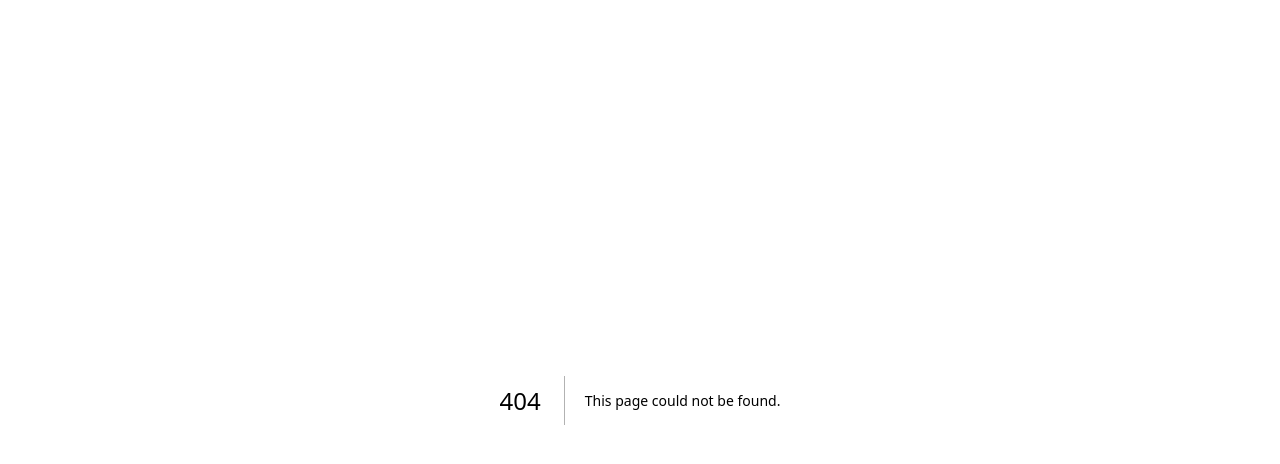
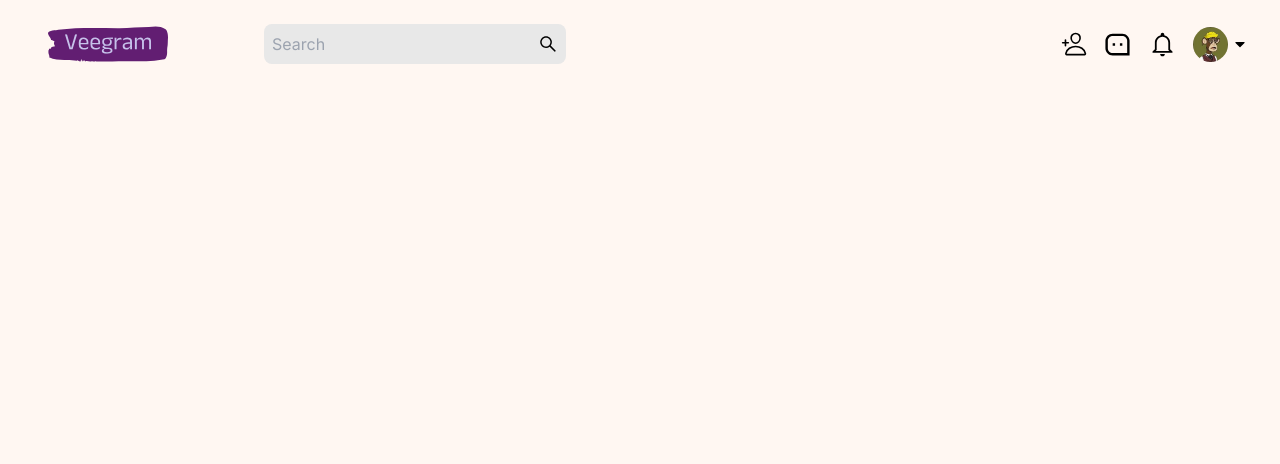
Before and after one commit to Victorasamu123/Veegram-Clients, a Next.js app: page /home in a window 1280 px wide. Before the commit this address had no page. Shown: the top 464 px of the page. Built offline with nearby package versions, Linux system fonts and the light colour scheme.

Commit message:
hpmepage navbar

```diff
--- a/src/app/hello.tsx
+++ /dev/null
@@ -1,5 +0,0 @@
-export default function Hello ()  {
-    return (
-      <div>Home</div>
-    )
-  };
--- /dev/null
+++ b/src/app/home/layout.tsx
@@ -0,0 +1,7 @@
+export default function HomeLayout({
+    children,
+}:{
+    children:React.ReactNode
+}) {
+    return <section>{children}</section>
+}
--- /dev/null
+++ b/src/app/home/page.tsx
@@ -0,0 +1,39 @@
+"use client"
+import Image from "next/image"
+import logo from "../../../public/svgexport-24.svg"
+import testp from "../../../public/test p.jpg"
+import { AiOutlineSearch } from "react-icons/ai"
+import { FaCaretDown } from "react-icons/fa";
+import { IoPersonAddOutline } from "react-icons/io5";
+import { RiMessage3Line } from "react-icons/ri";
+import { IoMdNotificationsOutline } from "react-icons/io";
+export default function HomePage () {
+
+    return(
+
+   <>
+     <section>
+     <nav>
+      <header className="w-full sticky top-0 bg-[#FFF7F2]">
+        <div className="flex justify-between items-center mt-6 pr-8">
+          <div className="ml-12 flex">
+            <Image src={logo} alt="" width={120}/>
+          <div className="flex items-center justify-center ml-24 bg-[#E8E8E8] pl-2 pr-2 h-[40px] rounded-lg">
+            <input type="text" placeholder="Search"  className="bg-[#E8E8E8] focus:outline-none pr-8"/>
+            <AiOutlineSearch className="flex items-center justify-center text-[20px]"/>
+          </div>
+          </div>
+          <div className="flex justify-center items-center">
+          <IoPersonAddOutline className="text-[26px] mr-4"/>
+          <RiMessage3Line  className="text-[29px] mr-4"/>
+          <IoMdNotificationsOutline className="text-[29px] mr-4"/>
+          <Image src={testp} alt="" width={35} className="rounded-[50%] mr-1"/>
+          <FaCaretDown />
+          </div>
+        </div>
+      </header>
+      </nav>
+     </section>
+   </>
+    )
+}
```
Also changed, not shown: components/nav.tsx (added, +19 -0 lines), public/test p.jpg (added).
